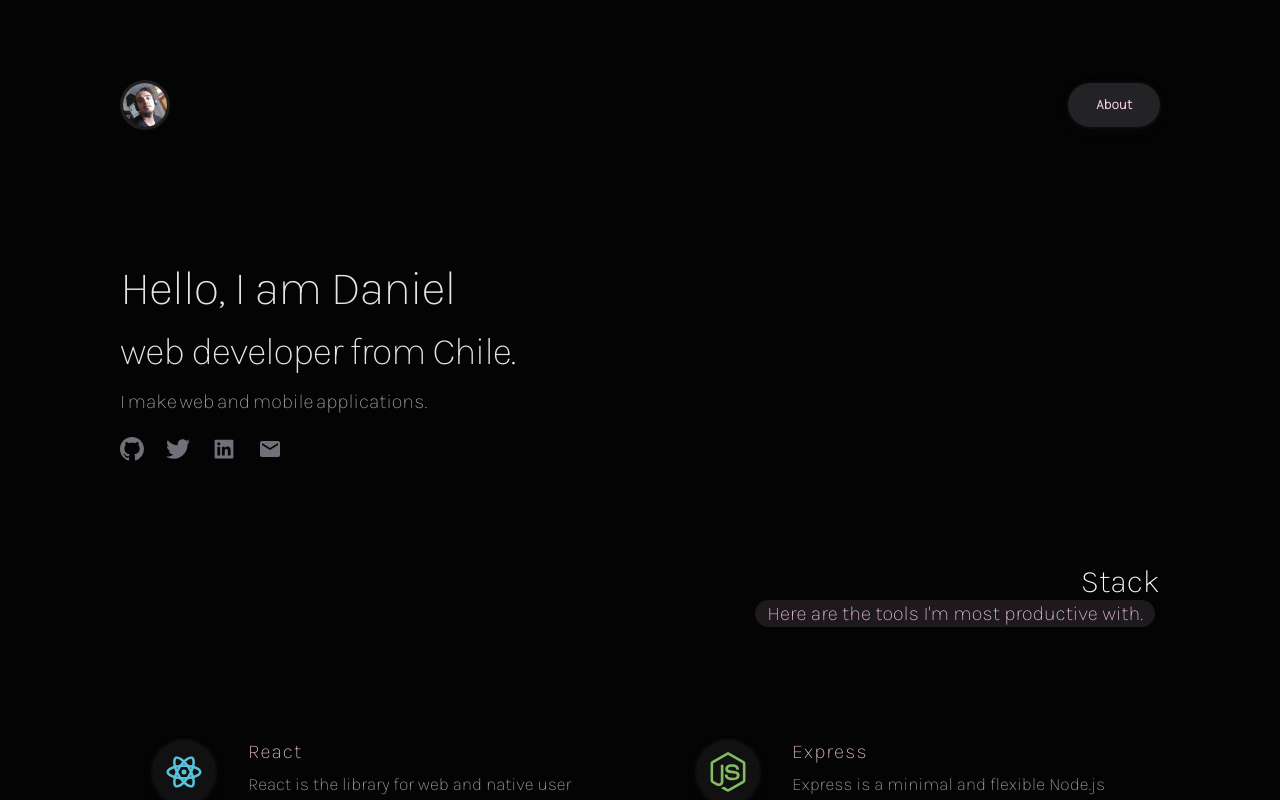
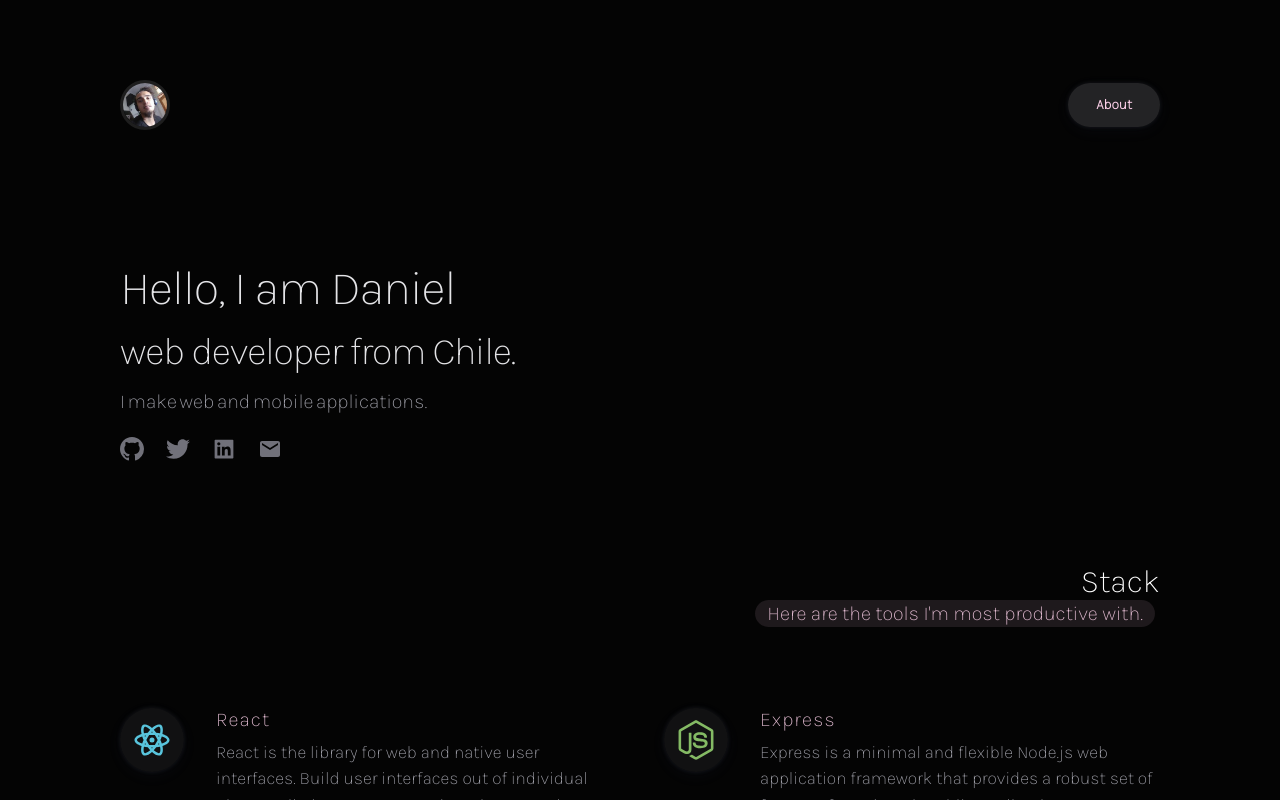
Before and after one commit to danielpizarrotadres/web-site, a React (Create React App) app: page / in a window 1280 px wide. Built offline with nearby package versions, Linux system fonts and the light colour scheme.

Commit message:
:poop: Disable transition

```diff
--- a/src/App.module.css
+++ b/src/App.module.css
@@ -424,15 +424,15 @@
     cursor: pointer;
     border-radius: 18px;
 
-    padding: 2rem;
+    /* padding: 2rem; */
     box-sizing: border-box;
     transition-timing-function: ease-in-out;
 }
 
-.StackContainerTechnologiesItem:hover {
+/* .StackContainerTechnologiesItem:hover {
     background-color: #27272a66;
     transition: all 1s;
-}
+} */
 
 /* .StackContainerTechnologiesItem:active .StackContainerTechnologiesItemDescriptionTitleDotted {
     border: 3px dotted #fbcfe8e6;
```
